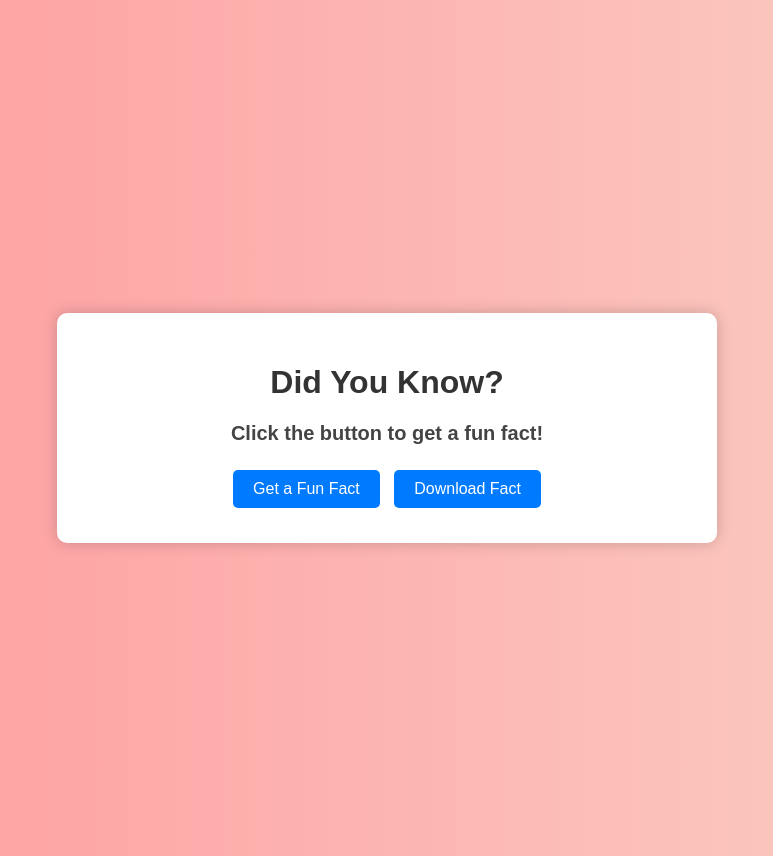
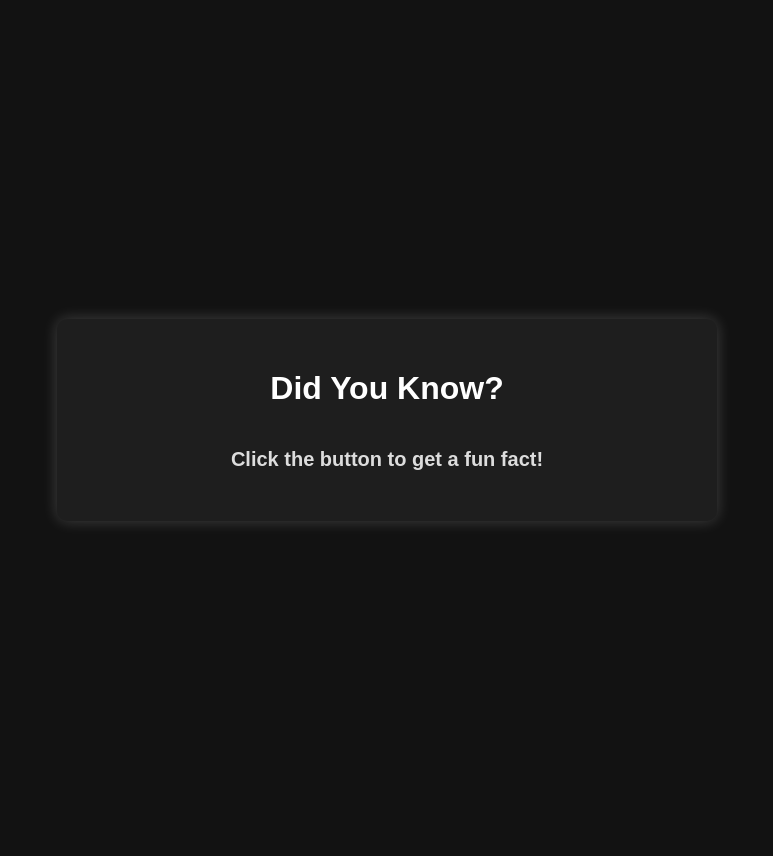
Before and after one commit to Nyanguno/fun-facts-site, a plain HTML site: page index.html in a window 1280 px wide. Shown: the whole page, without its empty margins (253-1026 px from the left). Drawn offline with Linux system fonts and the light colour scheme.

Commit message:
index.html

```diff
--- a/index.html
+++ b/index.html
@@ -8,27 +8,32 @@
         body {
             font-family: Arial, sans-serif;
             text-align: center;
-            background: linear-gradient(to right, #ff9a9e, #fad0c4);
+            background: #121212;
+            color: white;
             padding: 20px;
             display: flex;
             justify-content: center;
             align-items: center;
             height: 100vh;
+            margin: 0;
         }
         .container {
-            background: white;
+            background: #1e1e1e;
             padding: 30px;
             border-radius: 10px;
-            box-shadow: 0px 0px 15px rgba(0, 0, 0, 0.2);
+            box-shadow: 0px 0px 15px rgba(255, 255, 255, 0.2);
             max-width: 600px;
             width: 100%;
+            display: flex;
+            flex-direction: column;
+            align-items: center;
         }
         h1 {
-            color: #333;
+            color: #ffffff;
         }
         p {
             font-size: 20px;
-            color: #444;
+            color: #ddd;
             font-weight: bold;
             margin: 20px 0;
         }
@@ -41,6 +46,7 @@
             border-radius: 5px;
             font-size: 16px;
             margin: 5px;
+            display: none;
         }
         button:hover {
             background: #0056b3;
@@ -52,7 +58,7 @@
         <h1>Did You Know?</h1>
         <p id="fact">Click the button to get a fun fact!</p>
         <button onclick="generateFact()">Get a Fun Fact</button>
-        <button onclick="downloadFact()">Download Fact</button>
+        <button id="downloadBtn" onclick="downloadFact()">Download Fact</button>
     </div>
 
     <script>
@@ -69,6 +75,7 @@
         function generateFact() {
             const randomIndex = Math.floor(Math.random() * facts.length);
             document.getElementById("fact").innerText = facts[randomIndex];
+            document.getElementById("downloadBtn").style.display = "inline-block";
         }
 
         function downloadFact() {
```
